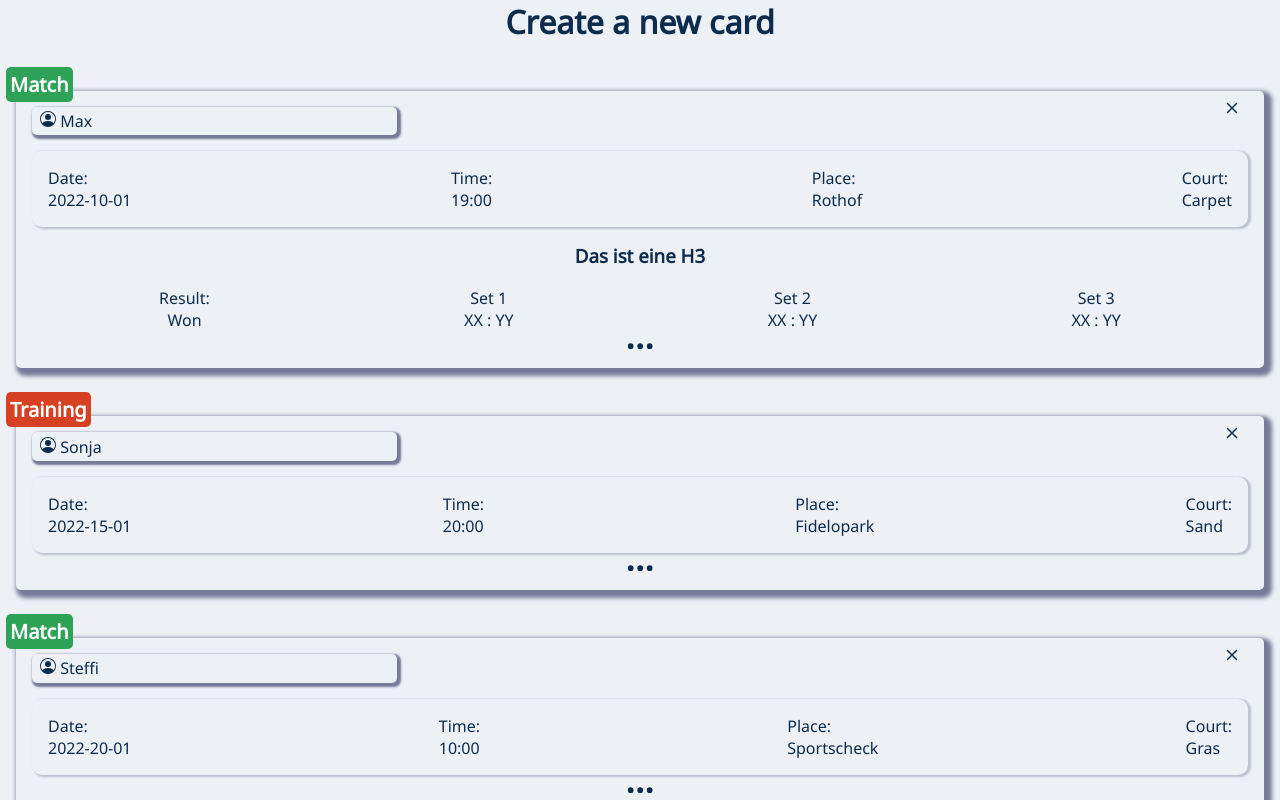
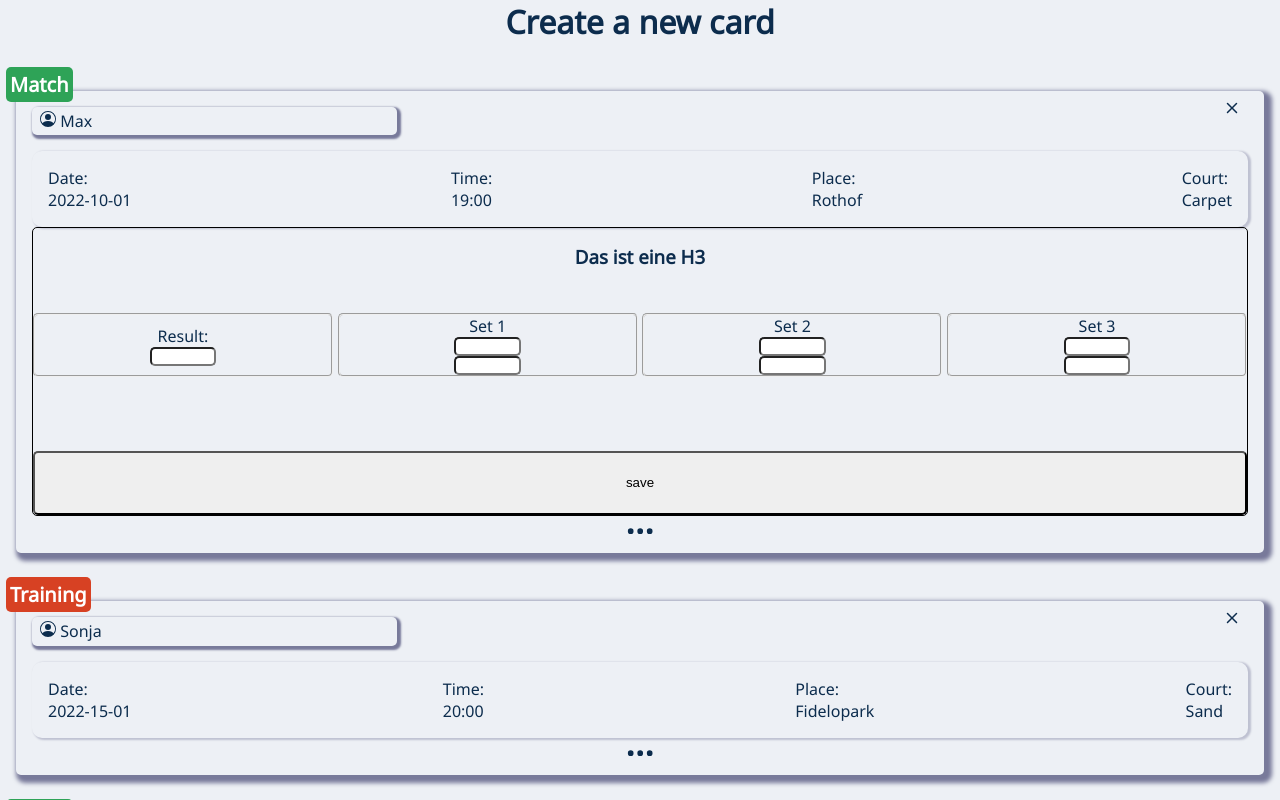
Before and after one commit to PhilippWeiss85/capstone-project, a Next.js app: page /form in a window 1280 px wide. Both pictures are taken after a click on the element 640 px from the left and 246 px from the top of the page. Shown: the top 800 px of the page. Built offline with nearby package versions, Linux system fonts and the light colour scheme.

Commit message:
add form in carddetails

```diff
--- a/components/CardDetail/CardDetail.js
+++ b/components/CardDetail/CardDetail.js
@@ -1,65 +1,99 @@
 import styled from "styled-components";
 
 export default function CardDetails() {
+  function handleDetailSubmit(event) {
+    event.preventDefault();
+    const formData = new FormData(event.target);
+    const data = Object.fromEntries(formData);
+    console.log(data);
+  }
+
   return (
-    <DetailsContainer>
-      <DetailsHeadline>Das ist eine H3</DetailsHeadline>
-      <DetailsResults>
-        <Content>Result:</Content>
-        <Content>Won</Content>
-      </DetailsResults>
-      <DetailsFirstSet>
-        <Content>Set 1</Content>
-        <Content>XX : YY</Content>
-      </DetailsFirstSet>
-      <DetailsSecondSet>
-        <Content>Set 2</Content>
-        <Content>XX : YY</Content>
-      </DetailsSecondSet>
-      <DetailsThirdSet>
-        <Content>Set 3</Content>
-        <Content>XX : YY</Content>
-      </DetailsThirdSet>
-    </DetailsContainer>
+    <DetailsForm onSubmit={handleDetailSubmit}>
+      <Headline>Das ist eine H3</Headline>
+      <Fieldsets>
+        <ResultLabel forHtml="result">Result:</ResultLabel>
+        <ResultsInput type="option" name="result" id="result" />
+      </Fieldsets>
+      <Fieldsets>
+        <FirstSetLabel forHtml="firstset">Set 1</FirstSetLabel>
+
+        <SetInput type="number" name="firstsetplayerone" id="firstset" />
+        <SetInput type="number" name="firstsetplayertwo" id="firstset" />
+      </Fieldsets>
+      <Fieldsets>
+        <SecondSetLabel forHtml="secondset">Set 2</SecondSetLabel>
+
+        <SetInput type="number" name="secondsetplayerone" id="secondset" />
+        <SetInput type="number" name="secondsetplayertwo" id="secondset" />
+      </Fieldsets>
+      <Fieldsets>
+        <ThirdSetLabel forHtml="thirdset">Set 3</ThirdSetLabel>
+
+        <SetInput type="number" name="thirdsetplayerone" id="thirdset" />
+        <SetInput type="number" name="thirdsetplayertwo" id="thirdset" />
+      </Fieldsets>
+      <TestButton type="submit">save</TestButton>
+    </DetailsForm>
   );
 }
 
-const DetailsContainer = styled.section`
+const DetailsForm = styled.form`
   position: relative;
   display: grid;
   grid-template-areas:
     "headline headline headline headline"
     "results setone settwo setthree"
-    "results setone settwo setthree";
+    "results setone settwo setthree"
+    "save save save save";
+  grid-template-rows: 1fr 1fr 1fr 1fr;
+  gap: 0.3em;
   padding-top: 1em;
+  border: 1px solid black;
 `;
 
-const DetailsHeadline = styled.h3`
+const Fieldsets = styled.fieldset`
+  display: flex;
+  justify-content: center;
+  flex-direction: column;
+`;
+
+const TestButton = styled.button`
+  grid-area: save;
+`;
+
+const Headline = styled.h3`
   grid-area: headline;
   text-align: center;
   padding-bottom: 1em;
 `;
 
-const Content = styled.p`
-  text-align: center;
-`;
-
-const DetailsResults = styled.p`
+const ResultLabel = styled.label`
   grid-area: results;
   margin: 0 auto;
 `;
 
-const DetailsFirstSet = styled.p`
+const FirstSetLabel = styled.label`
   grid-area: setone;
   margin: 0 auto;
 `;
 
-const DetailsSecondSet = styled.p`
+const SecondSetLabel = styled.p`
   grid-area: settwo;
   margin: 0 auto;
 `;
 
-const DetailsThirdSet = styled.p`
+const ThirdSetLabel = styled.p`
   grid-area: setthree;
   margin: 0 auto;
 `;
+
+const ResultsInput = styled.input`
+  width: 5em;
+  margin: 0 auto;
+`;
+
+const SetInput = styled.input`
+  width: 5em;
+  margin: 0 auto;
+`;
--- a/components/GameCard/GameCard.js
+++ b/components/GameCard/GameCard.js
@@ -14,14 +14,12 @@ export default function GameCard({
   court,
   deleteCard,
   id,
-  toggleDetails,
 }) {
   const [showMore, setShowMore] = useState(false);
 
   function showMoreDetails() {
     setShowMore((previousDetails) => !previousDetails);
   }
-
   return (
     <Card>
       <CardType type={type}>{type}</CardType>
--- a/pages/form/index.js
+++ b/pages/form/index.js
@@ -36,7 +36,6 @@ const games = [
 
 export default function Form({ appendNewGameCard }) {
   const [gameList, setGameList] = useState(games);
-  const [cardDetails, setCardDetails] = useState();
 
   function appendNewGameCard(type, name, date, time, place, court) {
     const newGameList = [
@@ -61,11 +60,6 @@ export default function Form({ appendNewGameCard }) {
     setGameList(cardListAfterDeletion);
   }
 
-  function toggleDetails(id) {
-    const cardDetailList = gameList.filter((game) => game.id === id);
-    setCardDetails(cardDetailList);
-  }
-
   return (
     <>
       <h1>Create a new card</h1>
@@ -82,7 +76,6 @@ export default function Form({ appendNewGameCard }) {
               place={game.place}
               court={game.court}
               deleteCard={deleteCard}
-              toggleDetails={toggleDetails}
             />
           );
         })}
```
